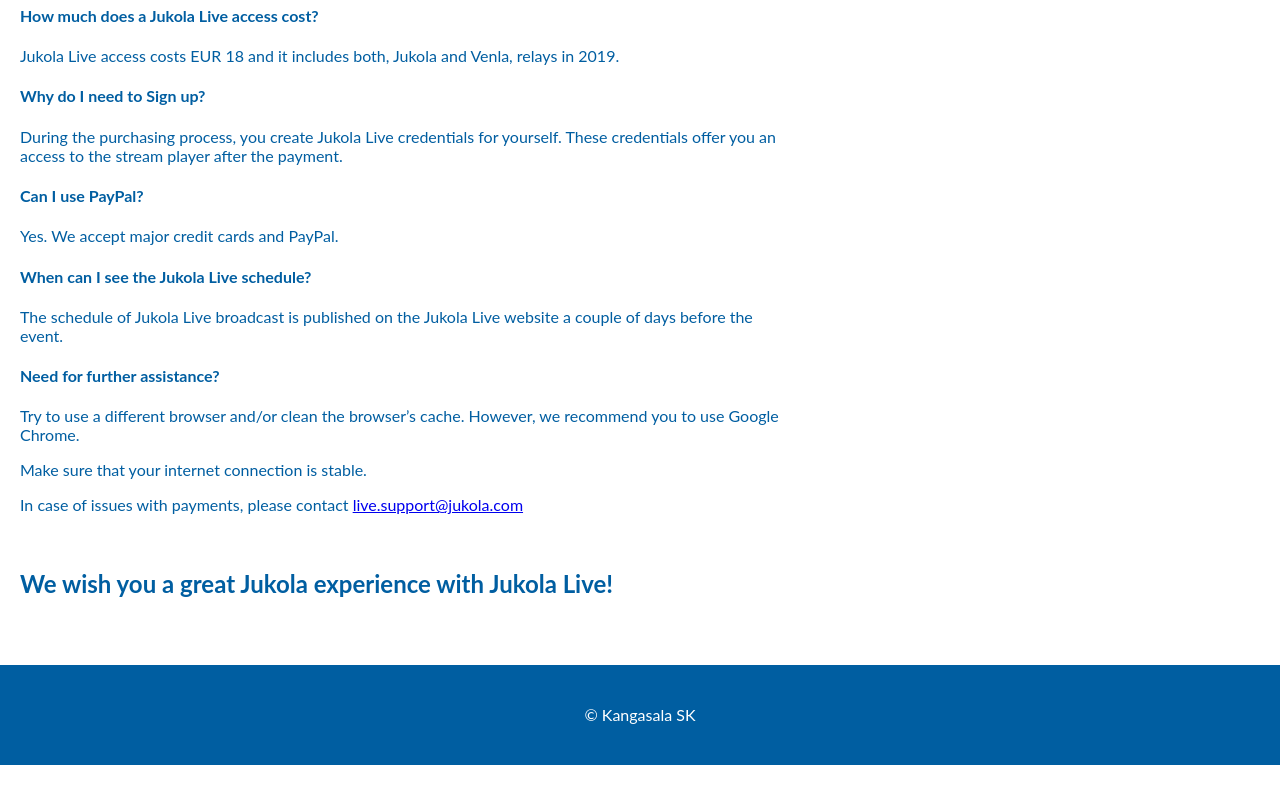
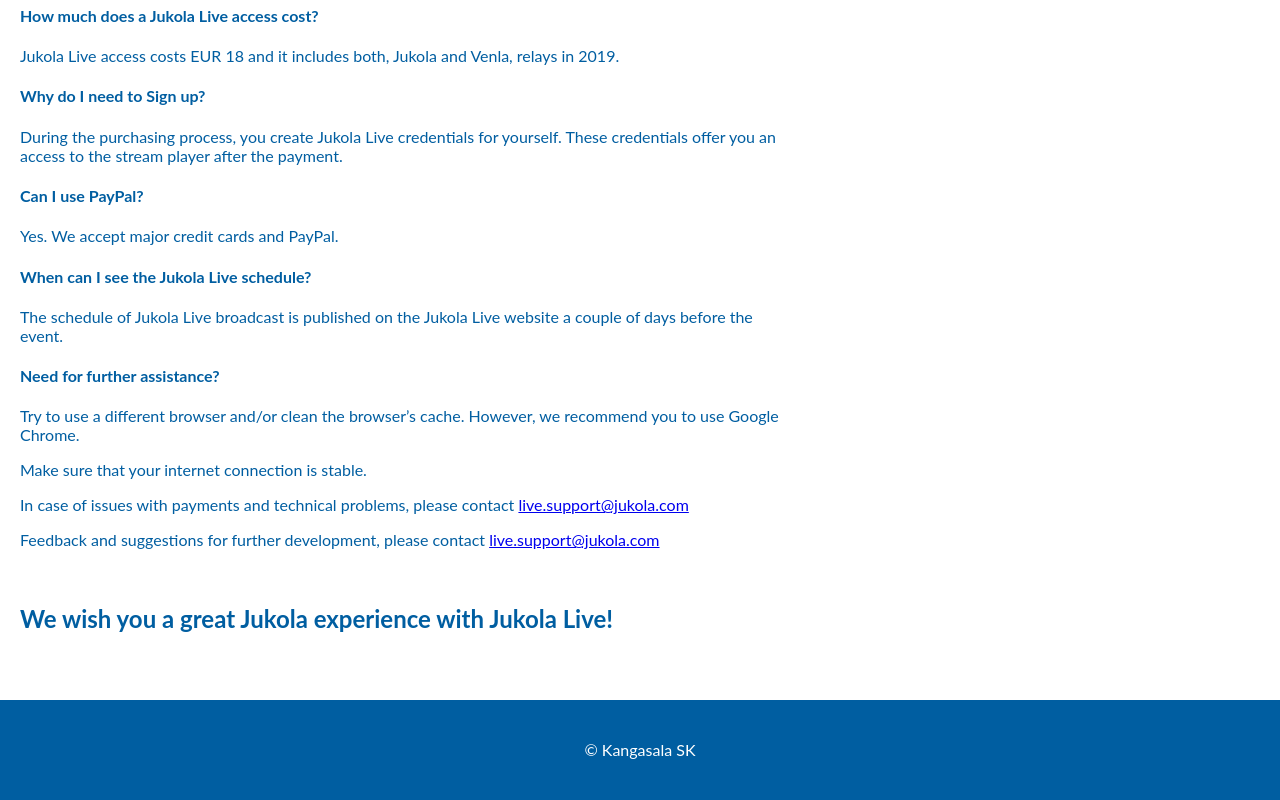
Before and after one commit to lasaa2/jukolalive, a plain HTML site: page index.html in a window 1280 px wide. Shown: the part 1087-1887 px from the top of the page. Before the commit the page ends 1852 px from the top, so only its background shows below. Drawn offline with Linux system fonts and the light colour scheme.

Commit message:
add feedback contact

```diff
--- a/index.html
+++ b/index.html
@@ -111,8 +111,8 @@
 
                 <p>Make sure that your internet connection is stable.</p>
 
-                <p>In case of issues with payments, please contact&nbsp;<a
-                        href="mailto:live.support@jukola.com">live.support@jukola.com</a></p>
+                <p>In case of issues with payments and technical problems, please contact&nbsp;<a href="mailto:live.support@jukola.com">live.support@jukola.com</a></p>
+                <p>Feedback and suggestions for further development, please contact&nbsp;<a href="mailto:live.support@jukola.com">live.support@jukola.com</a></p>
 
                 <br>
 
```
